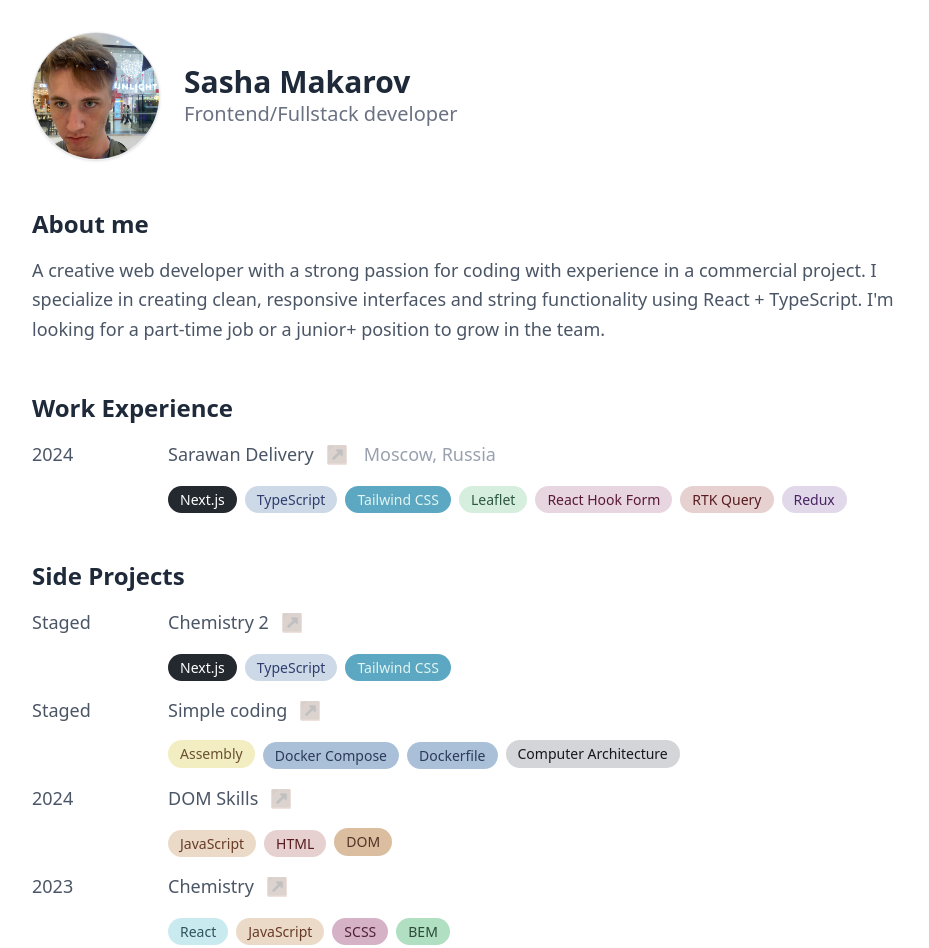
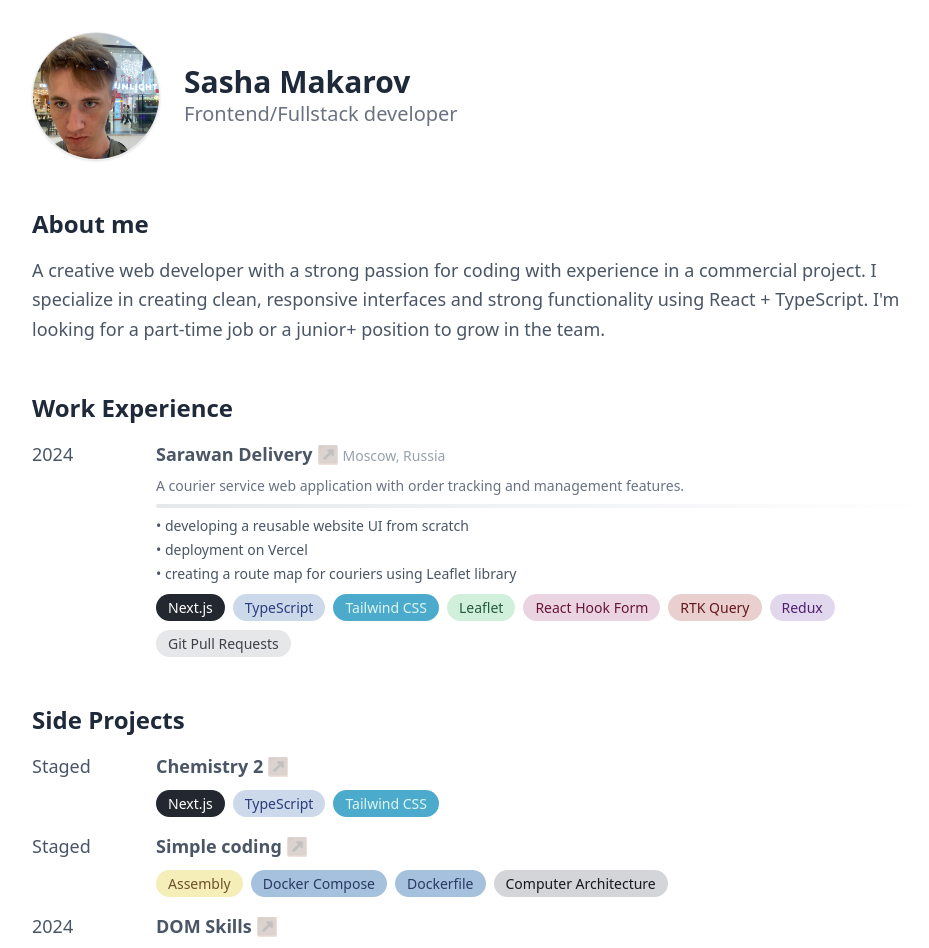
Before and after one commit to sayces/portfolio, a React (Vite) app: page / in a window 1280 px wide. Shown: the top 948 px of the page, without its empty margins (160-1089 px from the left). Built offline with nearby package versions, Linux system fonts and the light colour scheme.

Commit message:
jobs with markup

```diff
--- a/src/App.tsx
+++ b/src/App.tsx
@@ -18,10 +18,11 @@ const App: React.FC = () => {
       />
       <SectionBlock id="about" title="About me">
         <p className="text-lg text-gray-600 leading-relaxed">
-          A creative web developer with a strong passion for coding with experience in
-          a commercial project. I specialize in creating clean, responsive interfaces and string functionality using React
-          + TypeScript. I'm looking for a part-time job or a
-          junior+ position to grow in the team.
+          A creative web developer with a strong passion for coding with
+          experience in a commercial project. I specialize in creating clean,
+          responsive interfaces and strong functionality using React +
+          TypeScript. I'm looking for a part-time job or a junior+ position to
+          grow in the team.
         </p>
       </SectionBlock>
       <SectionBlock id="experience" title="Work Experience">
@@ -38,6 +39,14 @@ const App: React.FC = () => {
             "React Hook Form",
             "RTK Query",
             "Redux",
+            "Git Pull Requests",
+          ]}
+          description="A courier service web application with order tracking and management features."
+          activities={[
+            "developing a reusable website UI from scratch",
+            "deployment on Vercel",
+            "creating a route map for couriers using Leaflet library",
+
           ]}
         />
       </SectionBlock>
@@ -70,7 +79,14 @@ const App: React.FC = () => {
           date="2023"
           title="Chemistry"
           href="https://github.com/sayces/chemistry"
-          techStack={["React", "JavaScript", "SCSS", "BEM"]}
+          techStack={[
+            "React",
+            "JavaScript",
+            "SCSS",
+            "BEM",
+            "Rest API",
+            "React Router",
+          ]}
         />
       </SectionBlock>
       <SectionBlock id="education" title="Education">
--- a/src/shared/components/Badge.tsx
+++ b/src/shared/components/Badge.tsx
@@ -10,8 +10,8 @@ const Badge: React.FC<BadgeProps> = ({ tech }) => {
   const config = techConfig[tech] || { color: defaultBadgeClass };
 
   const classNames = {
-    badge: `${config.color} text-sm px-3 py-1 rounded-full hover:opacity-80 transition-opacity select-none cursor-pointer saturate-40`,
-    wrapper: "relative inline-block",
+    badge: `${config.color} text-sm px-3 py-1 rounded-full hover:opacity-80 transition-opacity select-none cursor-pointer saturate-50`,
+    wrapper: "block",
   };
 
   const [showPreview, setShowPreview] = useState(false);
@@ -61,36 +61,49 @@ const Badge: React.FC<BadgeProps> = ({ tech }) => {
     if (isMobile || showPreview) e.preventDefault();
   };
 
-  if (!config.url) return <span className={classNames.badge}>{tech}</span>;
+  const InnerElement = config.url ? (
+    <a
+      href={config.url}
+      target="_blank"
+      rel="noopener noreferrer"
+      className={classNames.badge}
+      onTouchStart={handleTouchStart}
+      onTouchEnd={handleTouchEnd}
+      onClick={handleClick}
+    >
+      {tech}
+    </a>
+  ) : (
+    <span
+      className={classNames.badge.replace(
+        "hover:opacity-80 cursor-pointer",
+        ""
+      )}
+    >
+      {tech}
+    </span>
+  );
 
   const description = config.description || "";
-  const domain = new URL(config.url).hostname;
+  const domain = config.url ? new URL(config.url).hostname : "";
 
   const colorClasses = config.color.trim().split(" ");
-  const badgeBgClass = colorClasses.find((c: string) => c.startsWith("bg-")) || "";
-  const badgeTextClass = colorClasses.find((c: string) => c.startsWith("text-")) || "";
+  const badgeBgClass =
+    colorClasses.find((c: string) => c.startsWith("bg-")) || "";
+  const badgeTextClass =
+    colorClasses.find((c: string) => c.startsWith("text-")) || "";
   const badgeBorderClass = config.borderColor || "border-gray-600";
 
   return (
     <div
       ref={wrapperRef}
       className={classNames.wrapper}
-      onMouseEnter={handleMouseEnter}
-      onMouseLeave={handleMouseLeave}
+      onMouseEnter={config.url ? handleMouseEnter : undefined}
+      onMouseLeave={config.url ? handleMouseLeave : undefined}
     >
-      <a
-        href={config.url}
-        target="_blank"
-        rel="noopener noreferrer"
-        className={classNames.badge}
-        onTouchStart={handleTouchStart}
-        onTouchEnd={handleTouchEnd}
-        onClick={handleClick}
-      >
-        {tech}
-      </a>
+      {InnerElement}
 
-      {showPreview && (
+      {showPreview && config.url && (
         <TechPreview
           tech={tech}
           url={config.url}
--- a/src/shared/components/ContentItem.tsx
+++ b/src/shared/components/ContentItem.tsx
@@ -1,6 +1,6 @@
-import React from 'react';
-import LinkButton from '@/shared/components/LinkButton';
-import Badge from '@/shared/components/Badge'; // Новый импорт!
+import React from "react";
+import LinkButton from "@/shared/components/LinkButton";
+import Badge from "@/shared/components/Badge";
 
 interface ContentItemProps {
   date: string;
@@ -8,13 +8,22 @@ interface ContentItemProps {
   location?: string;
   href?: string;
   techStack?: string[];
+  description?: string;
+  activities?: string[];
 }
 
 const classNames = {
-  item: 'grid grid-cols-[auto_auto_1fr] grid-rows-[auto_auto] items-baseline gap-4 text-lg text-gray-600 mb-4',
-  date: 'w-30', // Твоя ширина
-  location: 'hidden md:block col-start-3 text-gray-400',
-  badgesContainer: 'col-start-1 md:col-start-2 row-start-2 row-span-1 col-span-3 md:col-span-2 flex flex-wrap gap-2', // Твои стили
+  item: "grid grid-cols-[minmax(50px,100px)_auto_auto] md:grid-cols-[minmax(90px,120px)_auto_1fr] grid-rows-auto items-baseline justify-start gap-1 text-lg text-gray-600 mb-4 transition-all duration-300",
+  date: "w-fit col-start-1 row-start-1",
+  title: "col-start-2 row-start-1 font-semibold",
+  location: "col-start-3 row-start-1 text-gray-400 text-sm",
+  secondary:
+    "col-start-1 md:col-start-2 row-start-2 row-span-2 col-span-3 md:col-span-2 flex flex-col gap-2 mt-1",
+  description: "text-gray-500 md:text-sm text-md -indent-4 ml-4",
+  separator: "h-1 w-full bg-gradient-to-r from-gray-200 to-transparent rounded-full",
+  activities: "flex flex-col gap-1",
+  activity: "text-gray-600 md:text-sm text-md",
+  badgesContainer: "flex flex-wrap gap-2 transition-all duration-300",
 };
 
 const ContentItem: React.FC<ContentItemProps> = ({
@@ -23,18 +32,33 @@ const ContentItem: React.FC<ContentItemProps> = ({
   location,
   href,
   techStack = [],
+  description,
+  activities,
 }) => {
   return (
     <div className={classNames.item}>
       <span className={classNames.date}>{date}</span>
+      <div className={classNames.title}>
         {href ? (
           <LinkButton href={href}>{title}</LinkButton>
         ) : (
           <span>{title}</span>
         )}
+      </div>
 
       {location && <p className={classNames.location}>{location}</p>}
-
+      <div className={classNames.secondary}>
+        {description && <p className={classNames.description}>{description}</p>}
+        {description && activities && <div className={classNames.separator}/>}
+        {activities && activities.length > 0 && (
+          <div className={classNames.activities}>
+            {activities.map((activity, index) => (
+              <span key={index} className={classNames.activity}>
+                • {activity}
+              </span>
+            ))}
+          </div>
+        )}
         {techStack.length > 0 && (
           <div className={classNames.badgesContainer}>
             {techStack.map((tech, index) => (
@@ -43,6 +67,7 @@ const ContentItem: React.FC<ContentItemProps> = ({
           </div>
         )}
       </div>
+    </div>
   );
 };
 
--- a/src/shared/components/LinkButton.tsx
+++ b/src/shared/components/LinkButton.tsx
@@ -18,7 +18,7 @@ const LinkButton: React.FC<LinkButtonProps> = ({
       href={href}
       target="_blank"
       rel="noopener noreferrer"
-      className={`flex items-center justify-center gap-2 rounded-full ${className}`}
+      className={`flex items-baseline group rounded-full ${className}`}
       style={style}
     >
       {children}
--- a/src/shared/components/SocialButton.tsx
+++ b/src/shared/components/SocialButton.tsx
@@ -37,7 +37,7 @@ const SocialButton: React.FC<SocialButtonProps> = ({
         href={href}
         className="bg-white m-1 hover:mx-3 px-4 py-2 transition-all duration-400"
       >
-        <div className="justify-between flex w-full min-w-60 gap-2">
+        <div className="justify-between flex w-full min-w-50 gap-2">
           <span className="font-semibold text-lg capitalize text-black drop-shadow-2xl">
             {platform}
           </span>
```
Lines whose indentation alone changed are shown as unchanged.
